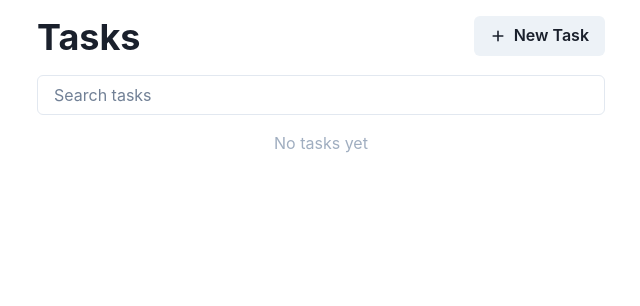
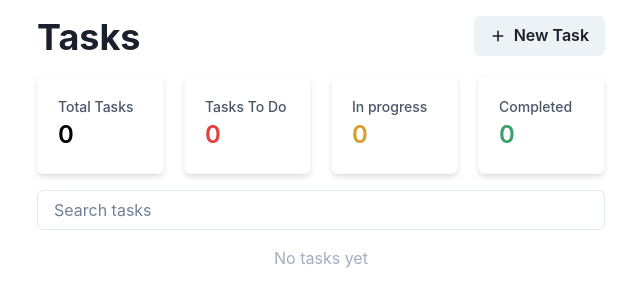
Before and after one commit to kuhartim/dewesoft-izziv, a Next.js app: page / in a window 1280 px wide. Shown: the top 306 px of the page, without its empty margins (319-959 px from the left). Built offline with nearby package versions, Linux system fonts and the light colour scheme.

Commit message:
added stats

```diff
--- a/src/app/page.tsx
+++ b/src/app/page.tsx
@@ -9,6 +9,7 @@ import { AnimatePresence, motion } from "framer-motion";
 import { Spinner } from "@chakra-ui/react";
 import { useState } from "react";
 import SearchInput from "@/components/search";
+import StatsComponent from "@/components/stats";
 
 export default function Page() {
   useHydrateTasks();
@@ -39,6 +40,7 @@ export default function Page() {
           <Heading>Tasks</Heading>
           <NewTask />
         </Box>
+        <StatsComponent />
         <SearchInput
           value={searchString}
           onChange={setSearchString}
--- /dev/null
+++ b/src/components/stats.tsx
@@ -0,0 +1,81 @@
+import useStats from "@/hooks/useStats";
+import { Box, SimpleGrid, Stat, StatLabel, StatNumber } from "@chakra-ui/react";
+
+const StatsComponent = () => {
+  const { totalTasks, tasksToDo, tasksDoing, tasksDone } = useStats();
+
+  return (
+    <Box>
+      <SimpleGrid columns={{ base: 1, md: 2, lg: 4 }} spacing={5}>
+        {/* Total Tasks */}
+        <Stat
+          p={5}
+          bg="white"
+          borderRadius="md"
+          boxShadow="md"
+          border="1px solid"
+          borderColor="gray.50"
+        >
+          <StatLabel fontSize="sm" color="gray.600">
+            Total Tasks
+          </StatLabel>
+          <StatNumber fontSize="2xl" color="black">
+            {totalTasks}
+          </StatNumber>
+        </Stat>
+
+        {/* Tasks To Do */}
+        <Stat
+          p={5}
+          bg="white"
+          borderRadius="md"
+          boxShadow="md"
+          border="1px solid"
+          borderColor="gray.50"
+        >
+          <StatLabel fontSize="sm" color="gray.600">
+            Tasks To Do
+          </StatLabel>
+          <StatNumber fontSize="2xl" color="red.500">
+            {tasksToDo}
+          </StatNumber>
+        </Stat>
+
+        {/* Tasks In Progress */}
+        <Stat
+          p={5}
+          bg="white"
+          borderRadius="md"
+          boxShadow="md"
+          border="1px solid"
+          borderColor="gray.50"
+        >
+          <StatLabel fontSize="sm" color="gray.600">
+            In progress
+          </StatLabel>
+          <StatNumber fontSize="2xl" color="yellow.500">
+            {tasksDoing}
+          </StatNumber>
+        </Stat>
+
+        <Stat
+          p={5}
+          bg="white"
+          borderRadius="md"
+          boxShadow="md"
+          border="1px solid"
+          borderColor="gray.50"
+        >
+          <StatLabel fontSize="sm" color="gray.600">
+            Completed
+          </StatLabel>
+          <StatNumber fontSize="2xl" color="green.500">
+            {tasksDone}
+          </StatNumber>
+        </Stat>
+      </SimpleGrid>
+    </Box>
+  );
+};
+
+export default StatsComponent;
--- /dev/null
+++ b/src/hooks/useStats.ts
@@ -0,0 +1,27 @@
+import { tasksAtom } from "@/atoms/tasks.atoms";
+import { TaskStatus } from "@/types/task.types";
+import { useAtomValue } from "jotai";
+
+const useStats = () => {
+  const tasks = useAtomValue(tasksAtom);
+
+  const totalTasks = tasks.length;
+  const tasksToDo = tasks.filter(
+    (task) => task.status === TaskStatus.TODO
+  ).length;
+  const tasksDoing = tasks.filter(
+    (task) => task.status === TaskStatus.DOING
+  ).length;
+  const tasksDone = tasks.filter(
+    (task) => task.status === TaskStatus.DONE
+  ).length;
+
+  return {
+    totalTasks,
+    tasksToDo,
+    tasksDoing,
+    tasksDone,
+  };
+};
+
+export default useStats;
```
